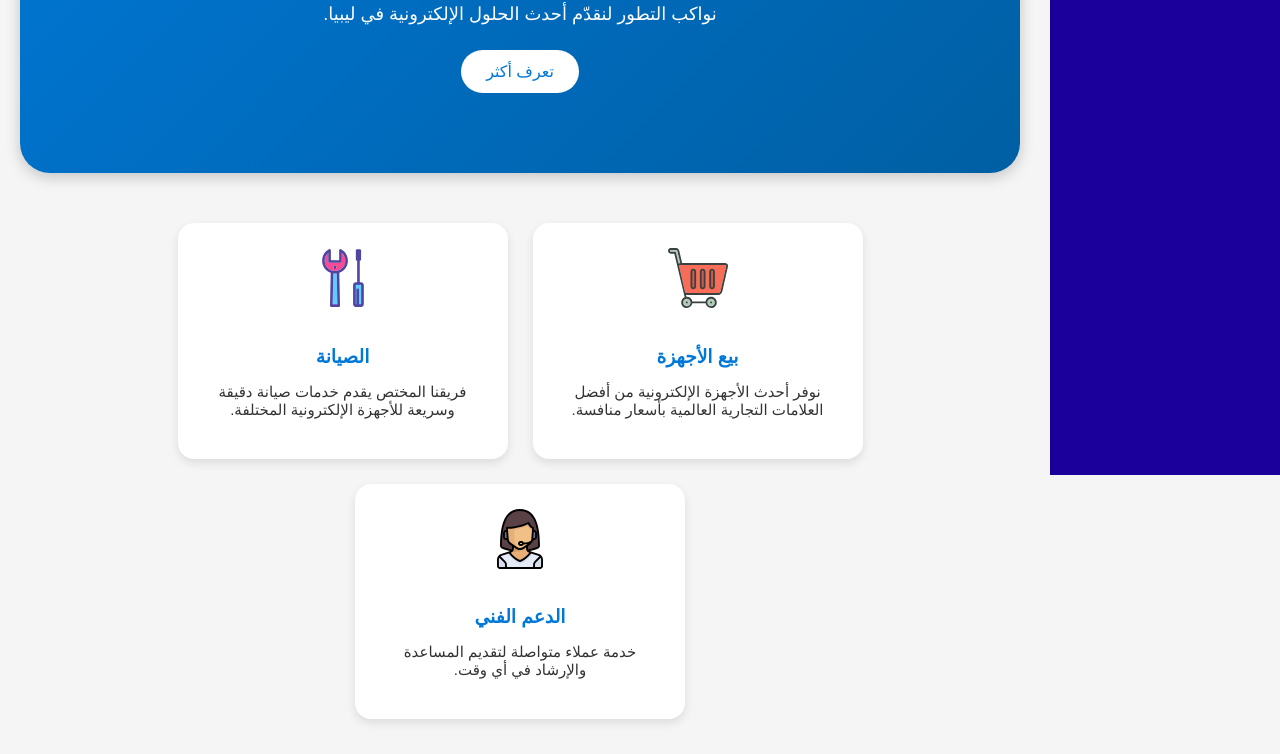
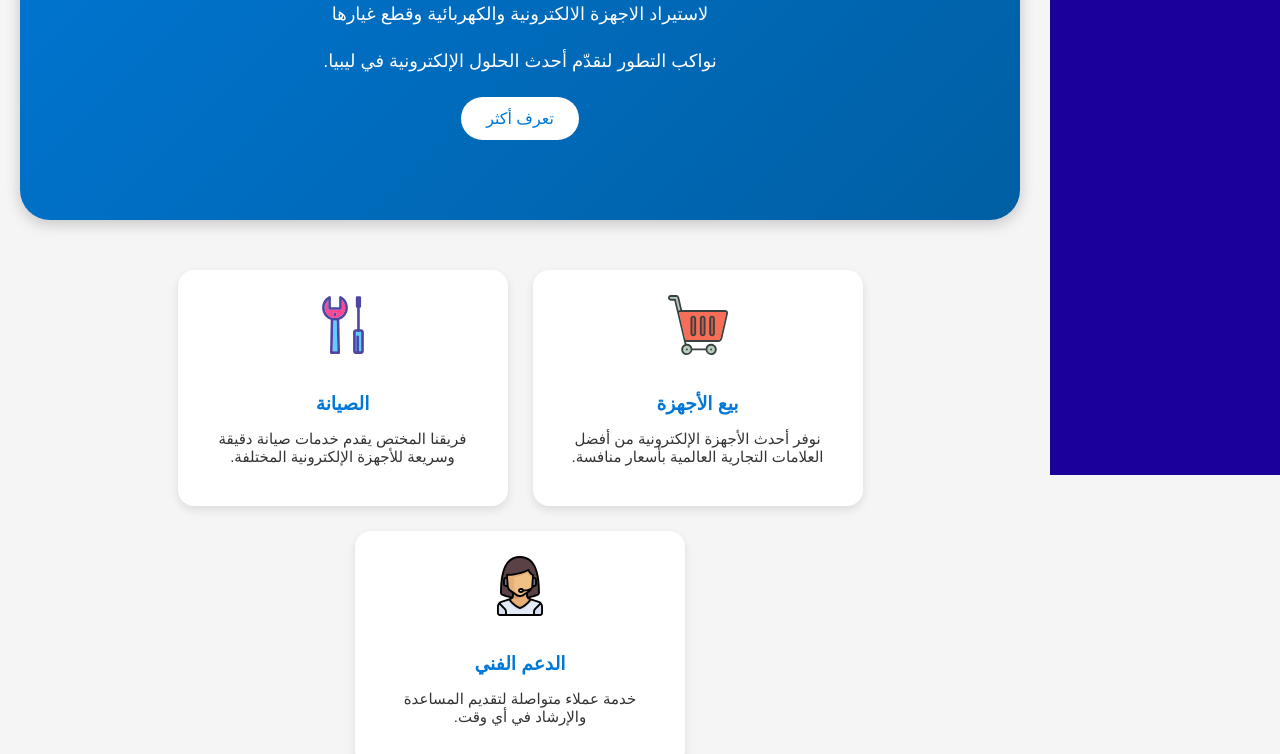
Before and after one commit to mateamohammed019-cloud/alnokhbah, a plain HTML site: page index.html in a window 1280 px wide. Shown: the part 346-1100 px from the top of the page. Drawn offline with Linux system fonts and the light colour scheme.

Commit message:
Modify hero section and update content
Updated the hero section text and added a new paragraph about importing electronic devices.

```diff
--- a/index.html
+++ b/index.html
@@ -157,6 +157,7 @@
         <section class="hero">
             <img src="images/logo1.png" alt="شعار الشركة">
             <h1>شركة النخبة للإلكترونات</h1>
+            <p>لاستيراد الاجهزة الالكترونية والكهربائية وقطع غيارها  </p>
             <p>نواكب التطور لنقدّم أحدث الحلول الإلكترونية في ليبيا.</p>
             <button onclick="window.location.href='pages/cotactus.html'">تعرف أكثر</button>
         </section>
```
